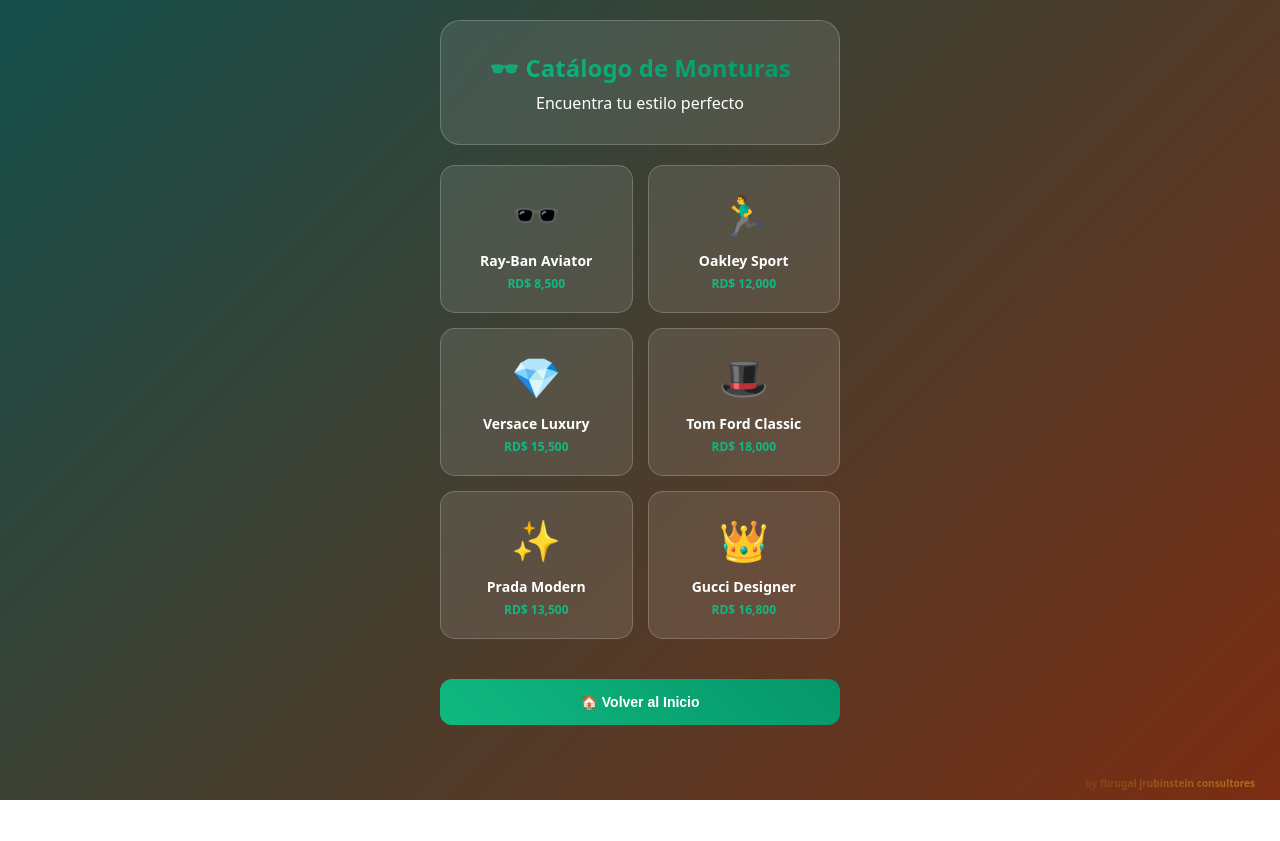
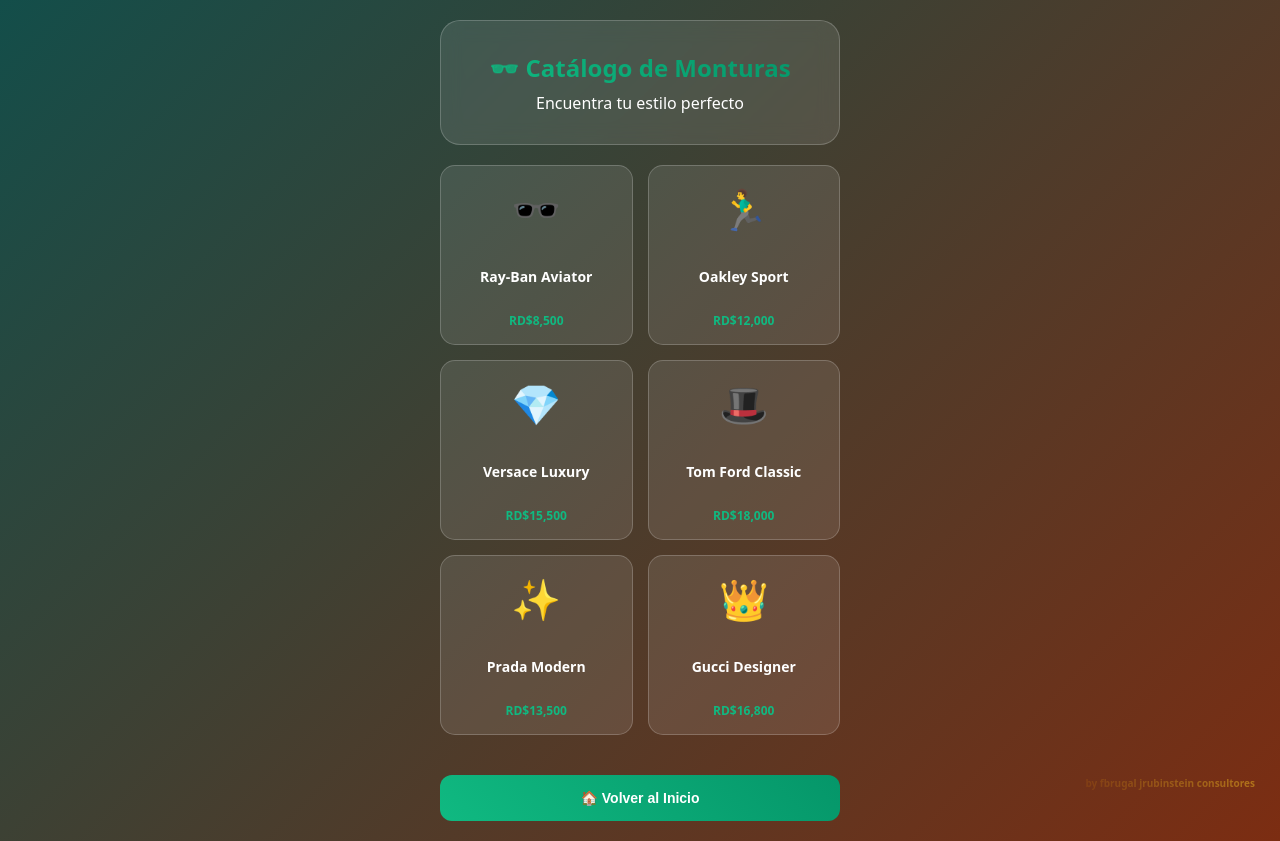
Before and after one commit to optica-2025/nvision-sistema-2025, a website: page catalogo.html in a window 1280 px wide. Before the commit the page ends 800 px from the top, so only its background shows below. Drawn offline with Linux system fonts and the light colour scheme.

Commit message:
Update catalogo.html

```diff
--- a/catalogo.html
+++ b/catalogo.html
@@ -44,17 +44,30 @@
 
         .catalog-item {
             background: rgba(255, 255, 255, 0.1);
-            padding: 20px;
+            padding: 15px;
             border-radius: 15px;
             text-align: center;
             border: 1px solid rgba(255, 255, 255, 0.2);
             cursor: pointer;
             transition: all 0.3s ease;
+            min-height: 180px;
+            display: flex;
+            flex-direction: column;
+            justify-content: space-between;
         }
 
         .catalog-item:hover {
             background: rgba(255, 255, 255, 0.2);
             transform: translateY(-2px);
+        }
+
+        .item-image {
+            width: 100%;
+            height: 80px;
+            object-fit: cover;
+            border-radius: 10px;
+            margin-bottom: 10px;
+            border: 2px solid rgba(255, 255, 255, 0.2);
         }
 
         .item-icon {
@@ -100,6 +113,18 @@
             -webkit-text-fill-color: transparent;
             background-clip: text;
         }
+
+        .empty-state {
+            text-align: center;
+            padding: 40px 20px;
+            opacity: 0.7;
+            grid-column: 1 / -1;
+        }
+
+        .empty-icon {
+            font-size: 48px;
+            margin-bottom: 15px;
+        }
     </style>
 </head>
 <body>
@@ -109,42 +134,8 @@
             <p>Encuentra tu estilo perfecto</p>
         </div>
 
-        <div class="catalog-grid">
-            <div class="catalog-item" onclick="contactarWhatsApp('Ray-Ban Aviator')">
-                <div class="item-icon">🕶️</div>
-                <div class="item-title">Ray-Ban Aviator</div>
-                <div class="item-price">RD$ 8,500</div>
-            </div>
-
-            <div class="catalog-item" onclick="contactarWhatsApp('Oakley Sport')">
-                <div class="item-icon">🏃‍♂️</div>
-                <div class="item-title">Oakley Sport</div>
-                <div class="item-price">RD$ 12,000</div>
-            </div>
-
-            <div class="catalog-item" onclick="contactarWhatsApp('Versace Luxury')">
-                <div class="item-icon">💎</div>
-                <div class="item-title">Versace Luxury</div>
-                <div class="item-price">RD$ 15,500</div>
-            </div>
-
-            <div class="catalog-item" onclick="contactarWhatsApp('Tom Ford Classic')">
-                <div class="item-icon">🎩</div>
-                <div class="item-title">Tom Ford Classic</div>
-                <div class="item-price">RD$ 18,000</div>
-            </div>
-
-            <div class="catalog-item" onclick="contactarWhatsApp('Prada Modern')">
-                <div class="item-icon">✨</div>
-                <div class="item-title">Prada Modern</div>
-                <div class="item-price">RD$ 13,500</div>
-            </div>
-
-            <div class="catalog-item" onclick="contactarWhatsApp('Gucci Designer')">
-                <div class="item-icon">👑</div>
-                <div class="item-title">Gucci Designer</div>
-                <div class="item-price">RD$ 16,800</div>
-            </div>
+        <div class="catalog-grid" id="catalogoGrid">
+            <!-- Los productos se cargan dinámicamente -->
         </div>
 
         <button class="back-btn" onclick="window.location.href='index.html'">
@@ -157,13 +148,108 @@
     </div>
 
     <script>
-        function contactarWhatsApp(producto) {
-            const mensaje = `¡Hola! Me interesa el modelo ${producto} que vi en su catálogo de Óptica Nvision. ¿Podrían darme más información sobre disponibilidad y opciones de graduación? 👓✨`;
+        // Productos predeterminados
+        const productosDefault = {
+            'RB001': {
+                codigo: 'RB001',
+                nombre: 'Ray-Ban Aviator',
+                precio: 'RD$8,500',
+                categoria: 'sol',
+                icon: '🕶️'
+            },
+            'OK001': {
+                codigo: 'OK001',
+                nombre: 'Oakley Sport',
+                precio: 'RD$12,000',
+                categoria: 'deportivo',
+                icon: '🏃‍♂️'
+            },
+            'VE001': {
+                codigo: 'VE001',
+                nombre: 'Versace Luxury',
+                precio: 'RD$15,500',
+                categoria: 'mujer',
+                icon: '💎'
+            },
+            'TF001': {
+                codigo: 'TF001',
+                nombre: 'Tom Ford Classic',
+                precio: 'RD$18,000',
+                categoria: 'hombre',
+                icon: '🎩'
+            },
+            'PR001': {
+                codigo: 'PR001',
+                nombre: 'Prada Modern',
+                precio: 'RD$13,500',
+                categoria: 'mujer',
+                icon: '✨'
+            },
+            'GU001': {
+                codigo: 'GU001',
+                nombre: 'Gucci Designer',
+                precio: 'RD$16,800',
+                categoria: 'hombre',
+                icon: '👑'
+            }
+        };
+
+        function cargarCatalogo() {
+            const container = document.getElementById('catalogoGrid');
+
+            // Cargar productos guardados del admin
+            const productosGuardados = JSON.parse(localStorage.getItem('catalogoNvision') || '{}');
+
+            // Combinar productos predeterminados con guardados
+            const todosLosProductos = { ...productosDefault, ...productosGuardados };
+
+            if (Object.keys(todosLosProductos).length === 0) {
+                container.innerHTML = `
+                    <div class="empty-state">
+                        <div class="empty-icon">📦</div>
+                        <div>No hay productos en el catálogo</div>
+                    </div>
+                `;
+                return;
+            }
+
+            let html = '';
+            Object.values(todosLosProductos).forEach(producto => {
+                if (producto.imagen) {
+                    // Producto con imagen real (del admin)
+                    html += `
+                        <div class="catalog-item" onclick="contactarWhatsApp('${producto.nombre}', '${producto.precio}')">
+                            <img src="${producto.imagen}" alt="${producto.nombre}" class="item-image">
+                            <div class="item-title">${producto.nombre}</div>
+                            <div class="item-price">${producto.precio}</div>
+                        </div>
+                    `;
+                } else {
+                    // Producto predeterminado con icono
+                    html += `
+                        <div class="catalog-item" onclick="contactarWhatsApp('${producto.nombre}', '${producto.precio}')">
+                            <div class="item-icon">${producto.icon}</div>
+                            <div class="item-title">${producto.nombre}</div>
+                            <div class="item-price">${producto.precio}</div>
+                        </div>
+                    `;
+                }
+            });
+
+            container.innerHTML = html;
+        }
+
+        function contactarWhatsApp(producto, precio) {
+            const mensaje = `¡Hola! Me interesa el modelo ${producto} (${precio}) que vi en el catálogo de Óptica Nvision. ¿Podrían darme más información sobre disponibilidad y opciones de graduación? 👓✨`;
             const url = `https://wa.me/18497972424?text=${encodeURIComponent(mensaje)}`;
             window.open(url, '_blank');
         }
 
-        console.log('✅ Catálogo Óptica Nvision cargado correctamente');
+        // Cargar catálogo al iniciar
+        window.addEventListener('DOMContentLoaded', function() {
+            cargarCatalogo();
+            console.log('✅ Catálogo Óptica Nvision cargado con productos del admin');
+        });
     </script>
 </body>
 </html>
```
